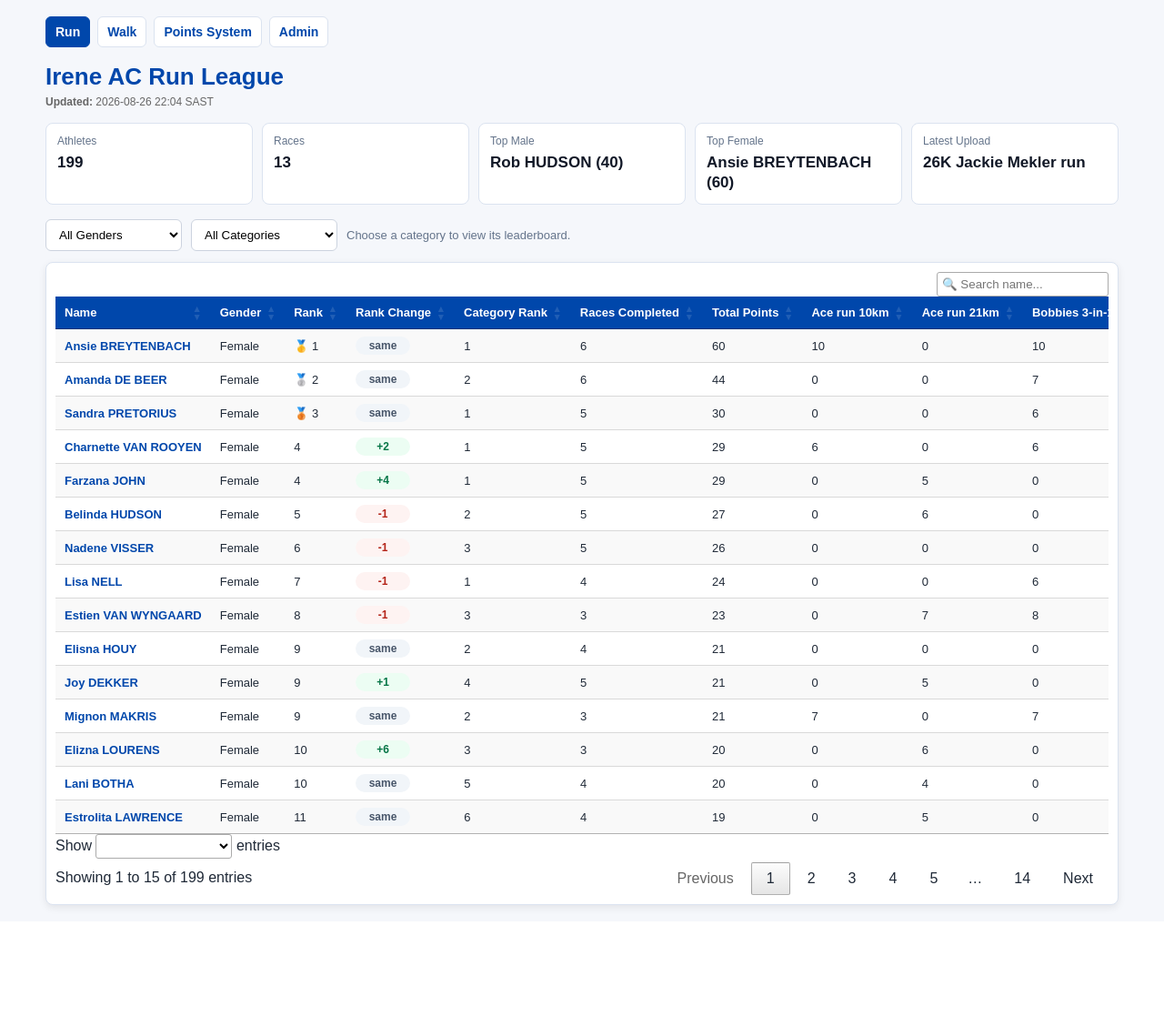
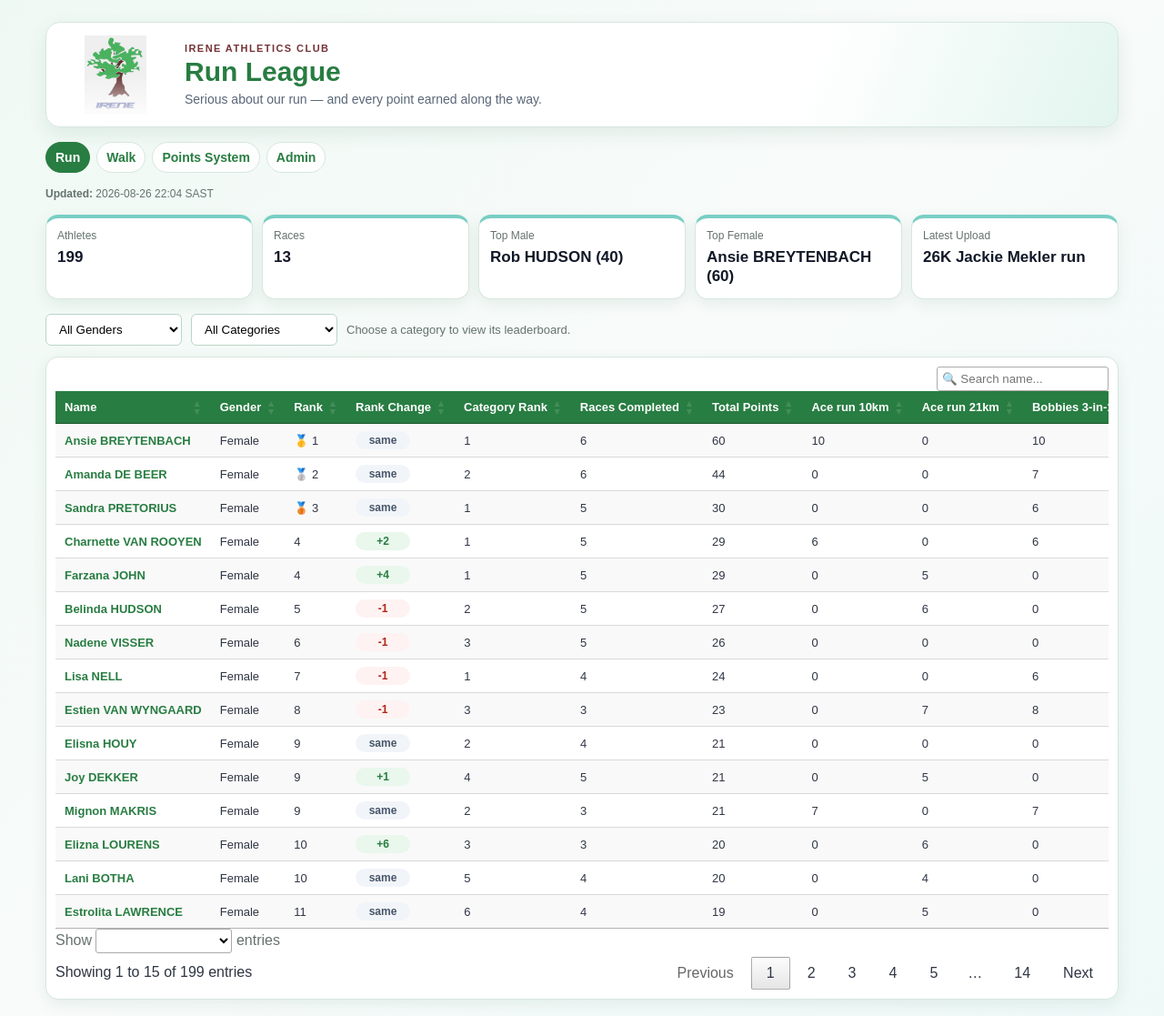
Before and after one commit to LetsDropCode/iac-league-web, a Flask app: page / in a window 1280 px wide. Shown: the whole page at 91% size. Before the commit the page ends 1002 px from the top, so only its background shows below. Run offline with Flask 3, Linux system fonts and the light colour scheme; lists and menus that the app fills with data are empty; some libraries are stand-ins or nearby versions.

Commit message:
Branding and logo update

```diff
--- /dev/null
+++ b/static/css/irene-brand.css
@@ -0,0 +1,199 @@
+:root {
+    --irene-green: #49b45b;
+    --irene-green-dark: #287d42;
+    --irene-brown: #743136;
+    --irene-lavender: #aeb7dc;
+    --irene-aqua: #79cec3;
+    --irene-ink: #2f3544;
+    --irene-mist: #f3faf7;
+    --irene-border: #d7e7df;
+}
+
+body {
+    background: linear-gradient(135deg, #eff9f4 0%, #f8fbfa 48%, #eef9f8 100%);
+    color: var(--irene-ink);
+}
+
+.page {
+    padding-top: 24px;
+}
+
+.brand-header {
+    display: flex;
+    align-items: center;
+    gap: 18px;
+    margin-bottom: 16px;
+    padding: 14px 18px;
+    border: 1px solid var(--irene-border);
+    border-radius: 16px;
+    background: linear-gradient(112deg, #ffffff 0%, #ffffff 70%, #e2f5ee 100%);
+    box-shadow: 0 7px 20px rgba(42, 97, 70, 0.10);
+}
+
+.brand-logo {
+    width: 116px;
+    height: 86px;
+    object-fit: contain;
+    mix-blend-mode: multiply;
+}
+
+.brand-copy {
+    min-width: 0;
+}
+
+.brand-kicker {
+    margin: 0 0 3px;
+    color: var(--irene-brown);
+    font-size: 11px;
+    font-weight: 800;
+    letter-spacing: .13em;
+    text-transform: uppercase;
+}
+
+.brand-heading {
+    margin: 0;
+    color: var(--irene-green-dark);
+    font-size: clamp(22px, 4vw, 30px);
+    line-height: 1.1;
+}
+
+.brand-subtitle {
+    margin: 6px 0 0;
+    color: #596677;
+    font-size: 14px;
+}
+
+.nav {
+    gap: 7px;
+    margin-bottom: 16px;
+}
+
+.nav a,
+a {
+    color: var(--irene-green-dark);
+}
+
+.nav a {
+    border-color: var(--irene-border);
+    border-radius: 999px;
+    background: rgba(255, 255, 255, .9);
+}
+
+.nav a.active {
+    background: var(--irene-green-dark);
+    border-color: var(--irene-green-dark);
+}
+
+h1, h2, h3 {
+    color: var(--irene-green-dark);
+}
+
+.summary-card,
+.card,
+.calculator,
+.table-panel,
+.table-container,
+.panel,
+.preview {
+    border-color: var(--irene-border);
+    box-shadow: 0 5px 16px rgba(42, 97, 70, 0.09);
+}
+
+.summary-card,
+.card,
+.calculator,
+.table-panel,
+.table-container,
+.panel,
+.preview {
+    border-radius: 14px;
+}
+
+.summary-card {
+    border-top: 4px solid var(--irene-aqua);
+}
+
+.summary-card span,
+.stat span,
+.metric span,
+.subtitle,
+.updated,
+.filter-note,
+label {
+    color: #65736e;
+}
+
+.stat,
+.metric,
+.result {
+    background: var(--irene-mist);
+    border-color: #dcece5;
+}
+
+input,
+select {
+    border-color: #bad5c8;
+}
+
+input:focus,
+select:focus {
+    outline: 3px solid rgba(121, 206, 195, .35);
+    border-color: var(--irene-green);
+}
+
+button {
+    background: var(--irene-green-dark);
+}
+
+button:hover,
+button:focus {
+    background: var(--irene-brown);
+}
+
+button.secondary {
+    background: var(--irene-brown);
+}
+
+.athlete-link,
+.result strong {
+    color: var(--irene-green-dark);
+}
+
+table.dataTable thead th,
+th {
+    background: var(--irene-green-dark);
+}
+
+table.dataTable tbody tr:hover {
+    background: #e7f6ee;
+}
+
+.rank-change.up,
+.flash.success {
+    background: #e9f7ec;
+    color: var(--irene-green-dark);
+}
+
+.rank-change.new {
+    background: #e7f7f5;
+    color: #247a72;
+}
+
+.rank-1 { background: #fff7cf; }
+.rank-2 { background: #f0f3f2; }
+.rank-3 { background: #f8e6e1; }
+
+@media (max-width: 560px) {
+    .brand-header {
+        align-items: flex-start;
+        gap: 10px;
+        padding: 12px;
+    }
+
+    .brand-logo {
+        width: 76px;
+        height: 64px;
+    }
+
+    .brand-subtitle { font-size: 12px; }
+}
--- a/templates/index.html
+++ b/templates/index.html
@@ -223,19 +223,26 @@ table.dataTable tbody tr:hover{
 }
 
 </style>
+<link rel="stylesheet" href="{{ url_for('static', filename='css/irene-brand.css') }}">
 </head>
 
 <body>
 
 <main class="page">
+<header class="brand-header">
+    <img class="brand-logo" src="{{ url_for('static', filename='images/irene-logo.jpeg') }}" alt="Irene Athletics Club logo">
+    <div class="brand-copy">
+        <p class="brand-kicker">Irene Athletics Club</p>
+        <h1 class="brand-heading">{{ league }} League</h1>
+        <p class="brand-subtitle">Serious about our run — and every point earned along the way.</p>
+    </div>
+</header>
 <div class="nav">
     <a href="/" class="{% if league == 'Run' %}active{% endif %}">Run</a>
     <a href="/walk" class="{% if league == 'Walk' %}active{% endif %}">Walk</a>
     <a href="/points">Points System</a>
     <a href="/admin">Admin</a>
 </div>
-
-<h1>Irene AC {{ league }} League</h1>
 
 <p class="updated">
 <strong>Updated:</strong> {{ last_updated }}
```
Also changed, not shown: templates/admin.html (+11 -0 lines), templates/athlete.html (+9 -0 lines), templates/login.html (+10 -0 lines), templates/points.html (+9 -1 lines), static/images/irene-logo.jpeg (added), static/images/irene-run-mark.jpeg (added).
